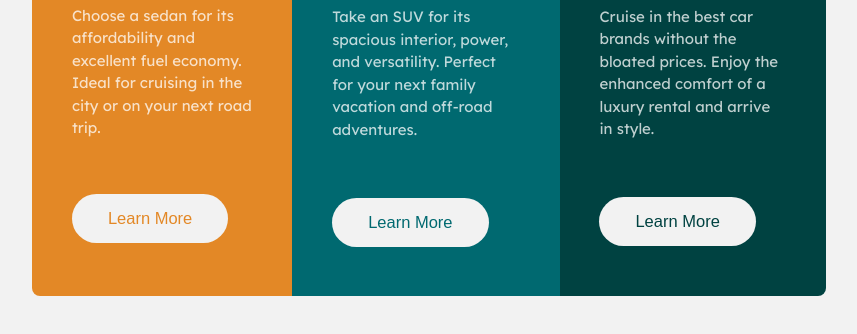
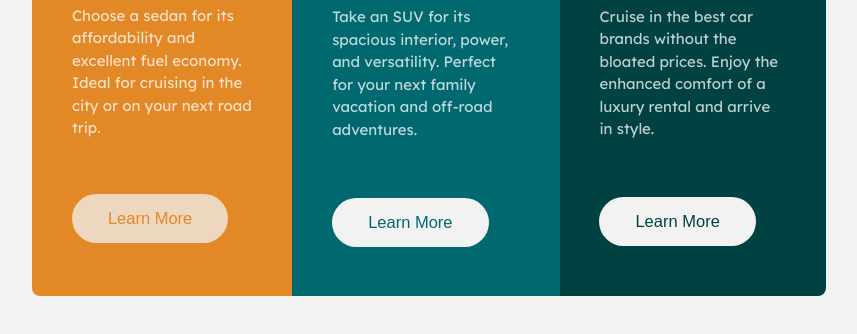
Before and after one commit to B1java/mobile-first-flexbox-3-column-card-solution, a plain HTML site: page index.html in a window 1280 px wide. In both pictures the pointer is over the button 361 px from the left and 562 px from the top of the page. Shown: the part 344-678 px from the top of the page, without its empty margins (211-1068 px from the left). Drawn offline with Linux system fonts and the light colour scheme; a web font is replaced by a local one.

Commit message:
Added button:hover effect

```diff
--- a/style.css
+++ b/style.css
@@ -86,6 +86,12 @@ img.icon {
     font-size: 1.1rem
 }
 
+.content-container button:hover {
+    cursor:pointer;
+    opacity: 0.75;
+
+}
+
 @media (min-width: 710px) {
     body {
         padding: 0;
```
